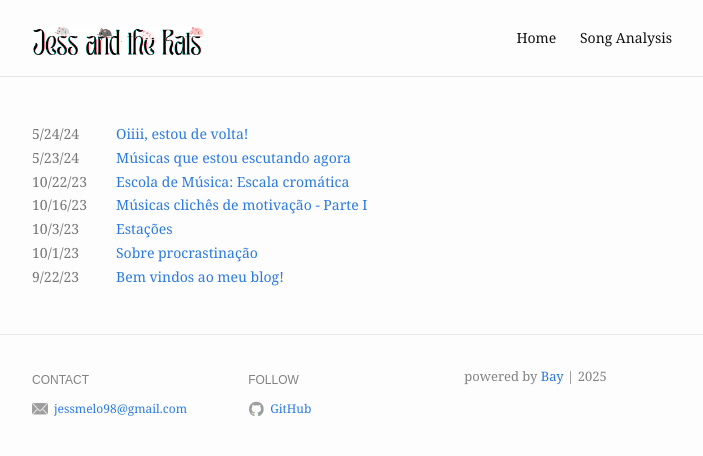
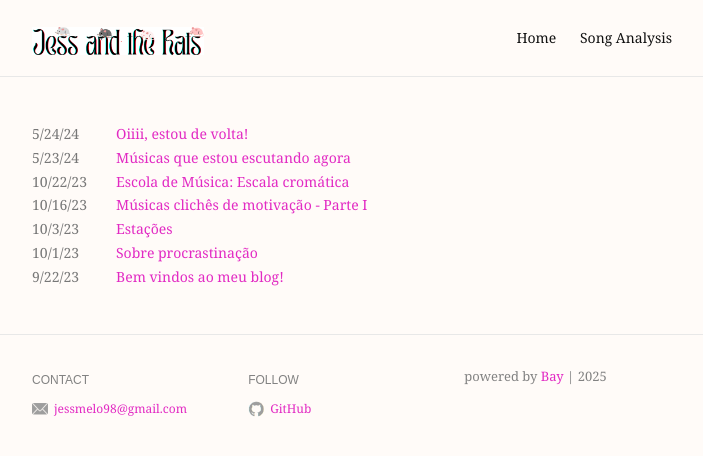
Before and after one commit to jessmelo/blog, a Jekyll site: the page built from index.markdown, in a window 1280 px wide. Shown: the top 456 px of the page, without its empty margins (288-991 px from the left). Built offline with Jekyll 4.4.1, drawn with Linux system fonts in a browser that asks for light colours.

Commit message:
alterando cores

```diff
--- a/assets/css/main.scss
+++ b/assets/css/main.scss
@@ -15,8 +15,8 @@ $base-line-height: 1.7;
 $spacing-unit: 30px;
 
 $text-color: #111;
-$background-color: #fdfdfd;
-$brand-color: #2a7ae2;
+$background-color: #fffbf8;
+$brand-color: #e22ac3;
 
 $grey-color: #828282;
 $grey-color-light: lighten($grey-color, 40%);
```
